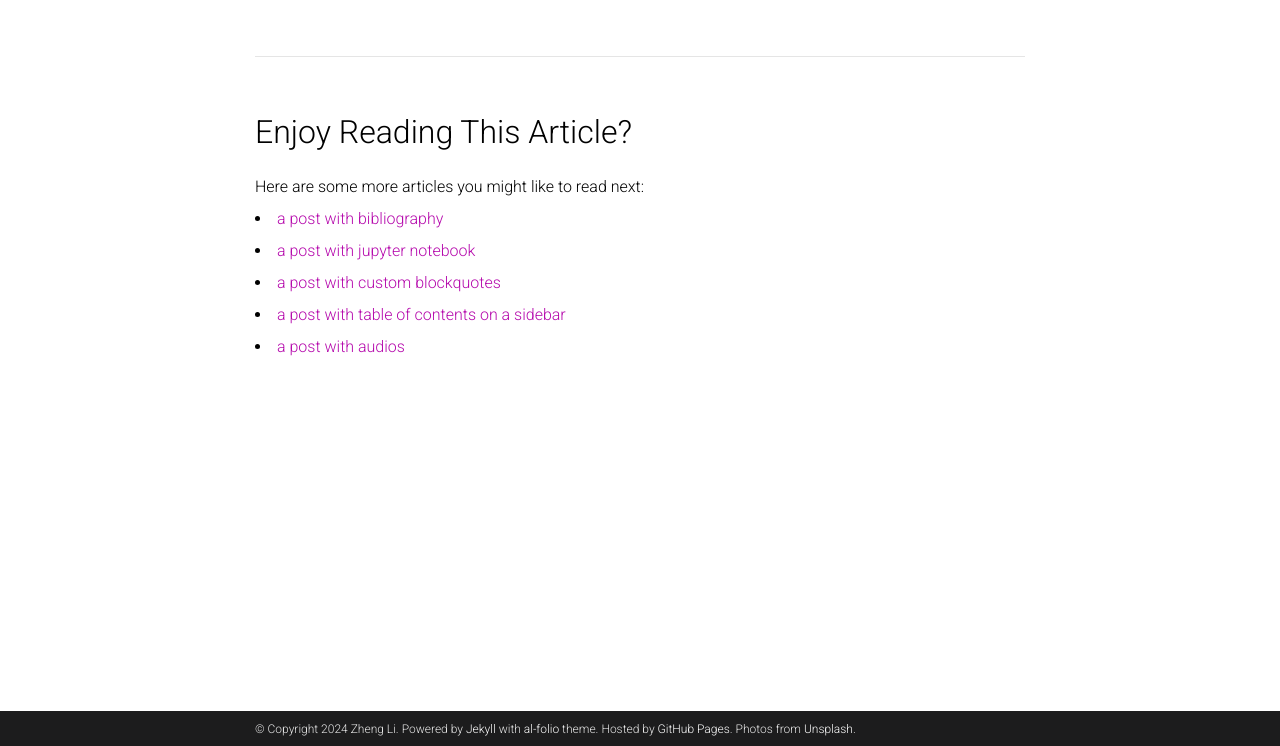
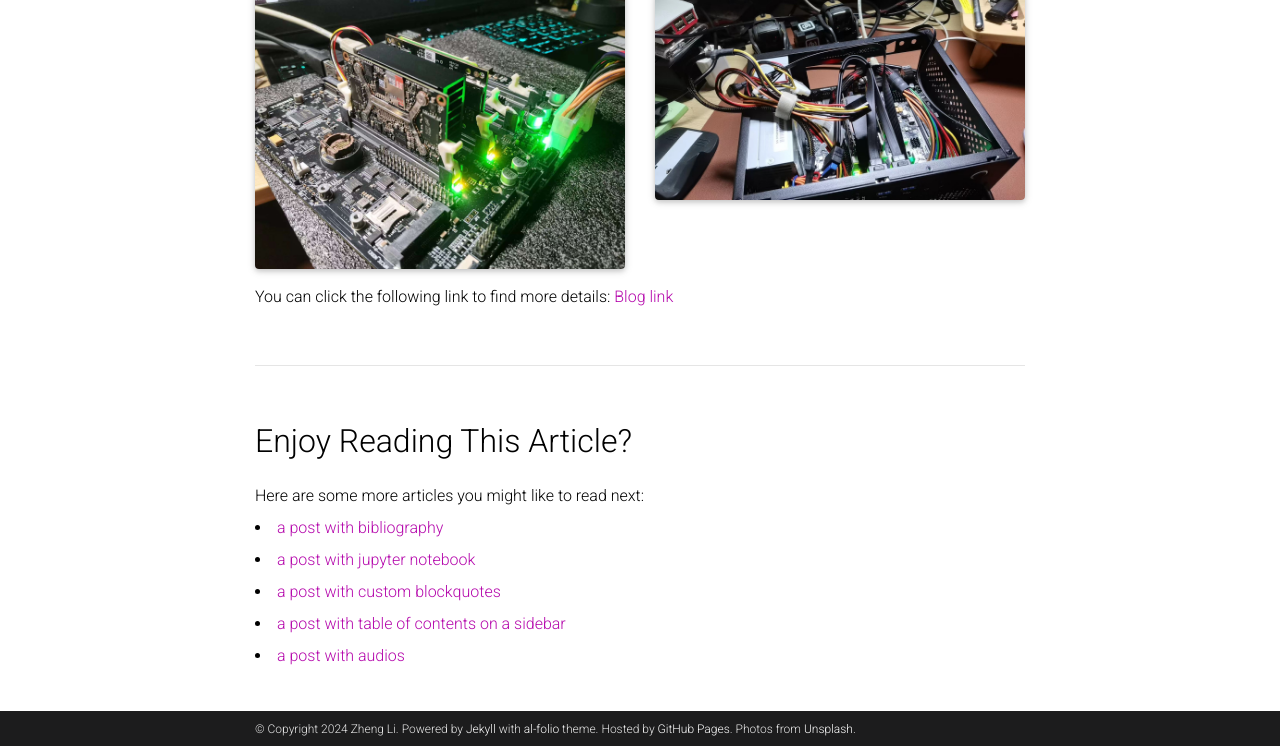
Before and after one commit to LiZheng1997/LiZheng1997, a Jekyll site: the page built from _news/turingpi2.md, in a window 1280 px wide and 900 px high, scrolled down 579 px, cut to the strip 154-900 px from the top of the window. Built offline with Jekyll 4.4.1, drawn with Linux system fonts in a browser that asks for light colours; full-size pictures stand in for the smaller copies a plugin makes; comment, search, counter and statistics services are not loaded; a style sheet for code colours, icons or effects is not loaded.

Commit message:
update news

```diff
--- a/_news/turingpi2.md
+++ b/_news/turingpi2.md
@@ -19,4 +19,14 @@
     </div>
 </div>
 
+<div class="row mt-3">
+    <div class="col-sm mt-3 mt-md-0">
+        {% include figure.html path="assets/img/turingpi2-board-with-jetson.jpeg" class="img-fluid rounded z-depth-1" zoomable=true %}
+    </div>
+    <div class="col-sm mt-3 mt-md-0">
+        {% include figure.html path="assets/img/mini-ITX-turingpi.jpeg" class="img-fluid rounded z-depth-1" zoomable=true %}
+    </div>
+</div>
+
+You can click the following link to find more details:
 [Blog link](https://www.gputek.cn:8093/2023/06/06/011-ClusterSuperComputing/01-TuringPi/TuringPi2%E5%AE%89%E8%A3%85Jetson-Xavier-NX%E6%A8%A1%E7%BB%84/index.html)
```
Also changed, not shown: assets/img/mini-ITX-turingpi.jpeg (added), assets/img/turingpi2-board-with-jetson.jpeg (added).
